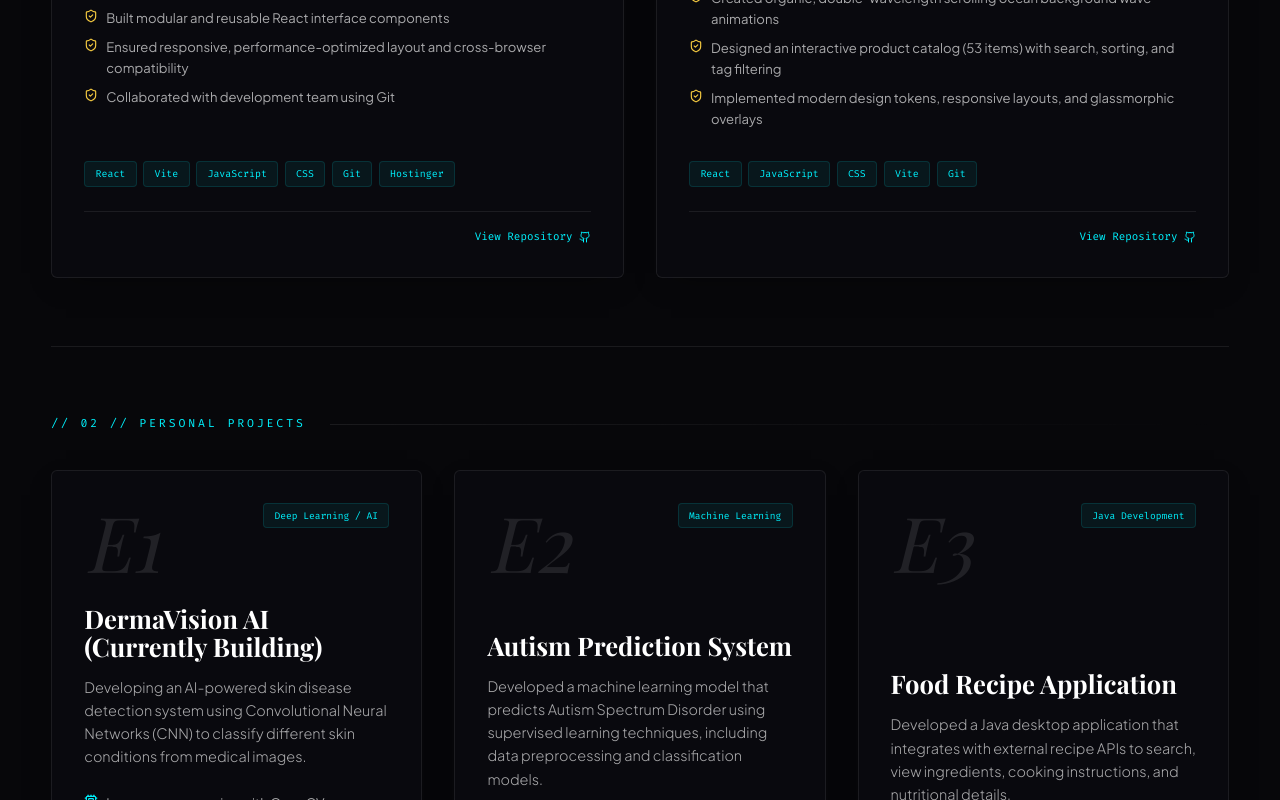
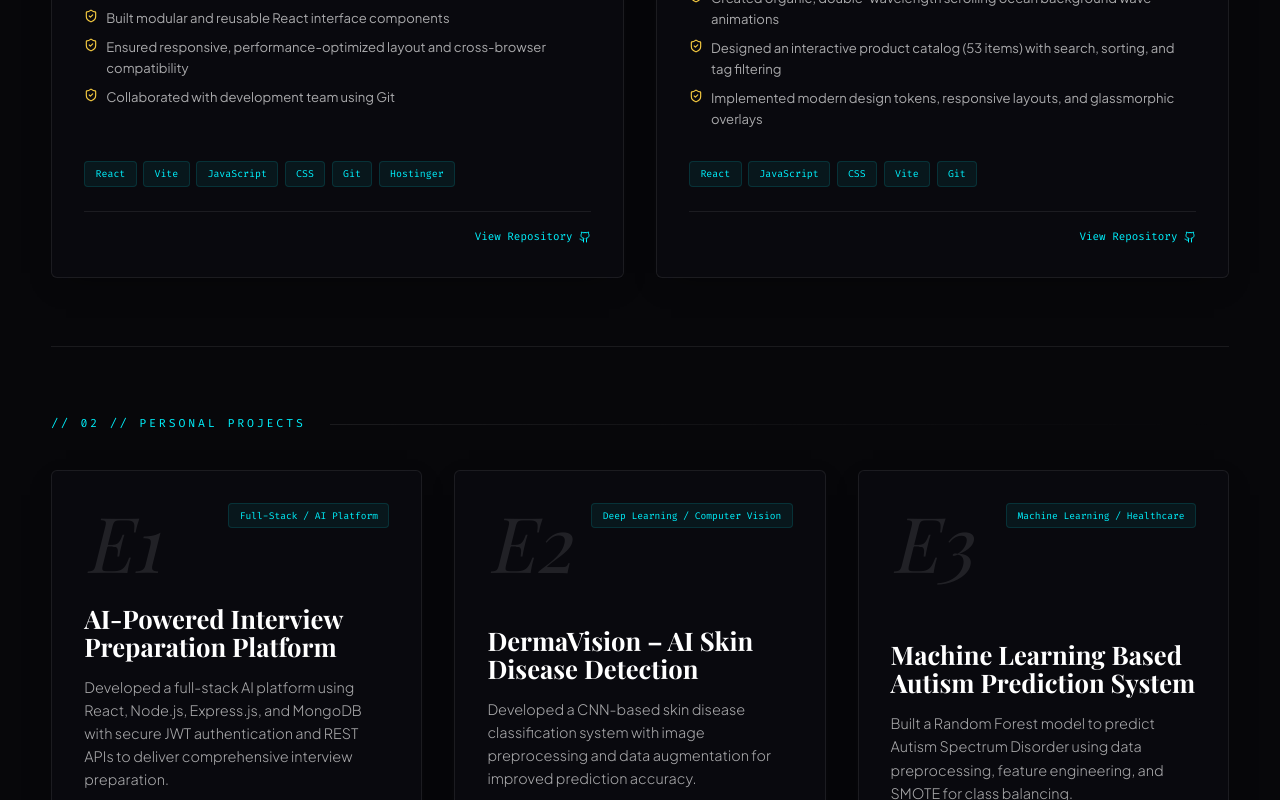
Before and after one commit to archana1801/my-portfolio, a React (Vite) app: page / in a window 1280 px wide. Shown: the part 2000-2800 px from the top of the page. Built offline with nearby package versions, Linux system fonts and the light colour scheme; a web font is replaced by a local one.

Commit message:
Update Experience with Web Developer Intern experience and reorder projects with AI Interview Prep Platform at top

```diff
--- a/src/components/Experience.jsx
+++ b/src/components/Experience.jsx
@@ -3,13 +3,25 @@ import { Calendar, Briefcase, GraduationCap, ChevronRight } from 'lucide-react';
 
 export default function Experience() {
   const experiences = [
-
+    {
+      type: 'work',
+      role: 'Web Developer Intern',
+      institution: 'Maati Farm — EximHub (A Maati Farm Venture)',
+      duration: 'Jun 2026 – Jul 2026',
+      highlights: [
+        'Developed 4+ production-ready React modules (Home, Certification, Resources, About) for the live ImportWiz platform using React, Vite, JavaScript, HTML, CSS, and Git.',
+        'Contributed to the frontend development of the Jivora platform by building responsive user interfaces, reusable React components, and implementing UI enhancements.',
+        'Enhanced the SoulThread user application by developing Landing and Home Pages, improving responsive UI components, and resolving frontend bugs.',
+        'Built AI-assisted workflows for exporter outreach and lead generation, generating 1200+ qualified B2B leads and assisting with deployment on Hostinger.'
+      ]
+    },
     {
       type: 'education',
       role: 'Master of Computer Applications (MCA)',
       institution: 'Indira Gandhi Delhi Technical University for Women (IGDTUW)',
-      duration: '2024 – 2026',
+      duration: '2025 – 2027',
       highlights: [
+        'Current CGPA: 9.18 / 10',
         'Specializing in Computer Applications, Software Engineering, and Intelligent Systems.',
         'Hands-on labs in Database Management Systems and Software Development practices.'
       ]
@@ -17,10 +29,10 @@ export default function Experience() {
     {
       type: 'education',
       role: 'B.Sc. (Hons) Computer Science',
-      institution: 'Delhi University',
+      institution: 'Indraprastha College for Women (IPCW), University of Delhi',
       duration: '2021 – 2024',
       highlights: [
-        'Graduated with a first-class degree in Computer Science.',
+        'Graduated with CGPA: 7.89 / 10 in Computer Science.',
         'Completed core coursework in Java, Python, C++, Data Structures, Algorithms, and System Architecture.'
       ]
     }
--- a/src/components/Projects.jsx
+++ b/src/components/Projects.jsx
@@ -53,28 +53,41 @@ export default function Projects() {
 
   const engineeringProjects = [
     {
-      name: 'DermaVision AI (Currently Building)',
-      category: 'Deep Learning / AI',
-      description: 'Developing an AI-powered skin disease detection system using Convolutional Neural Networks (CNN) to classify different skin conditions from medical images.',
+      name: 'AI-Powered Interview Preparation Platform',
+      category: 'Full-Stack / AI Platform',
+      description: 'Developed a full-stack AI platform using React, Node.js, Express.js, and MongoDB with secure JWT authentication and REST APIs to deliver comprehensive interview preparation.',
       features: [
-        'Image preprocessing with OpenCV',
-        'CNN-based model trained via TensorFlow & Keras',
-        'Flask web interface for image upload and disease prediction',
-        'Returns confidence score percentages for condition outputs'
+        'Secure JWT authentication & REST API backend architecture',
+        'Resume PDF upload and parsing using Multer',
+        'Integrated Google Gemini API to generate personalized interview performance reports',
+        'Generates technical questions, behavioral questions, skill-gap analysis, and tailored preparation plans'
       ],
-      tech: ['Python', 'TensorFlow', 'Keras', 'CNN', 'OpenCV', 'Flask'],
+      tech: ['React.js', 'Node.js', 'Express.js', 'MongoDB', 'JWT', 'Multer', 'Google Gemini API'],
       link: 'https://github.com/archana1801'
     },
     {
-      name: 'Autism Prediction System',
-      category: 'Machine Learning',
-      description: 'Developed a machine learning model that predicts Autism Spectrum Disorder using supervised learning techniques, including data preprocessing and classification models.',
+      name: 'DermaVision – AI Skin Disease Detection',
+      category: 'Deep Learning / Computer Vision',
+      description: 'Developed a CNN-based skin disease classification system with image preprocessing and data augmentation for improved prediction accuracy.',
       features: [
-        'Supervised learning classification models (Scikit-learn)',
-        'Data cleaning, preprocessing and feature engineering (Pandas, NumPy)',
-        'Exploratory data analysis plots (Matplotlib)'
+        'CNN classification model trained on skin condition dataset',
+        'Image preprocessing and data augmentation using OpenCV and TensorFlow',
+        'Grad-CAM visualization for model explainability and confidence scoring',
+        'Interactive web interface built with Flask'
       ],
-      tech: ['Python', 'Scikit-learn', 'Pandas', 'NumPy', 'Matplotlib'],
+      tech: ['Python', 'TensorFlow', 'OpenCV', 'Flask', 'Grad-CAM', 'CNN'],
+      link: 'https://github.com/archana1801'
+    },
+    {
+      name: 'Machine Learning Based Autism Prediction System',
+      category: 'Machine Learning / Healthcare',
+      description: 'Built a Random Forest model to predict Autism Spectrum Disorder using data preprocessing, feature engineering, and SMOTE for class balancing.',
+      features: [
+        'Supervised learning Random Forest classification model',
+        'Data preprocessing, feature engineering, and SMOTE class balancing',
+        'Evaluated using Accuracy, Precision, Recall, and F1-score metrics'
+      ],
+      tech: ['Python', 'Scikit-learn', 'Pandas', 'NumPy', 'SMOTE', 'Random Forest'],
       link: 'https://github.com/archana1801'
     },
     {
@@ -87,7 +100,7 @@ export default function Projects() {
         'Real-time nutritional detail displays'
       ],
       tech: ['Java', 'Swing', 'REST API', 'JSON'],
-      link: 'https://github.com/archana1801'
+      link: 'https://github.com/archana1801/Food-Recipe-App'
     }
   ];
 
```
